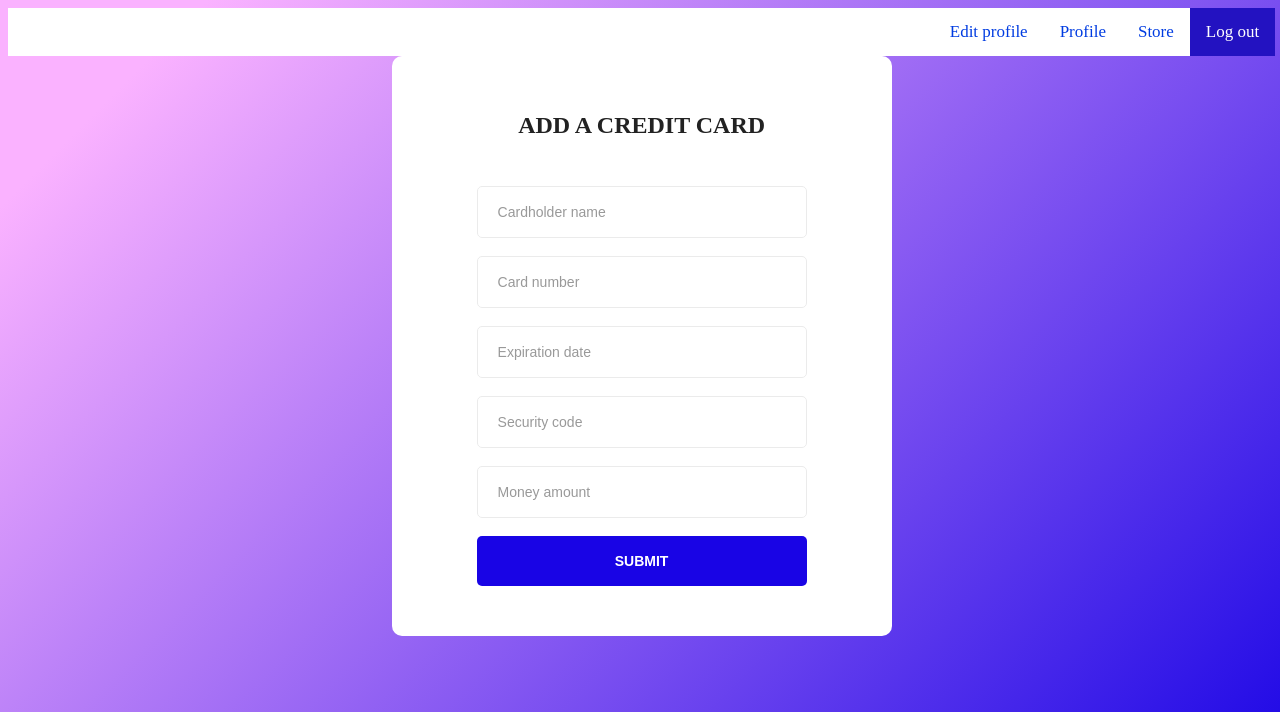
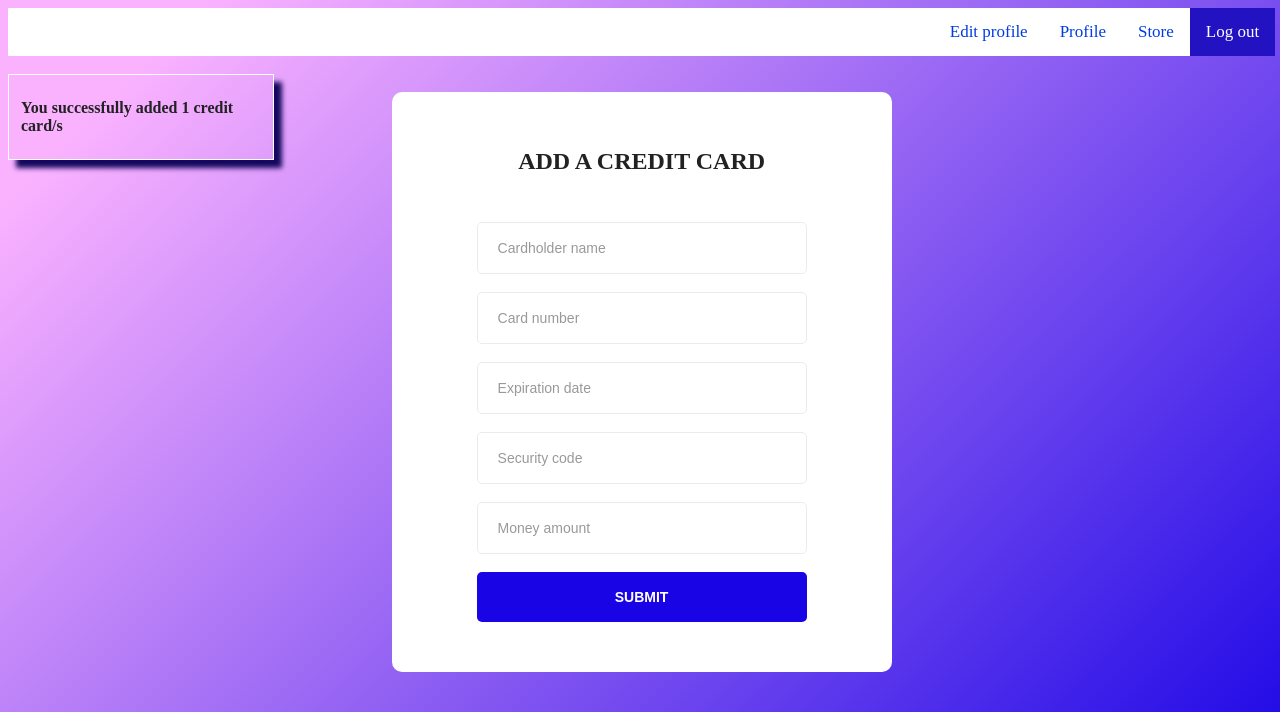
Before and after one commit to Tinaa3/DRS-projekat, a Flask app: page /card in a window 1280 px wide. Shown: the top 712 px of the page. Run offline with Flask 2, Linux system fonts and the light colour scheme; a user stored in the database is signed in; data comes from the database, SQL or seed files in the repository; both versions use the stored data as it was after the commit.

Commit message:
credit card validations

```diff
--- a/Classes/Card.py
+++ b/Classes/Card.py
@@ -4,9 +4,9 @@ from UI import db
 
 class Card(db.Model):
     id = db.Column(db.Integer(), primary_key=True)
-    name = db.Column(db.String(length=30), nullable = False)
+    name = db.Column(db.String(length=30), unique=True, nullable = False)
     cardNum = db.Column(db.Integer(), nullable = False)
     expDate = db.Column(db.String(length=8), nullable = False)
-    secCode = db.Column(db.Integer(), nullable = False)
+    secCode = db.Column(db.Integer(), nullable = False, unique=True)
     amount = db.Column(db.Integer(), nullable = False)
     owner = db.Column(db.Integer(), db.ForeignKey('user.id'))
--- a/Classes/forms.py
+++ b/Classes/forms.py
@@ -1,6 +1,6 @@
 from flask_wtf import FlaskForm
 from wtforms import StringField, EmailField, IntegerField, PasswordField, SubmitField
-from wtforms.validators import Length, EqualTo, Email, DataRequired, ValidationError, Regexp
+from wtforms.validators import Length, EqualTo, Email, DataRequired, ValidationError, Regexp, NumberRange
 from Classes.User import User
 
 class RegisterForm(FlaskForm):
@@ -20,13 +20,14 @@ class LoginForm(FlaskForm):
     password = PasswordField(label='Password', validators=[DataRequired()])
     submit = SubmitField(label='Login')
 
+
 class CardForm(FlaskForm):
-    name = StringField(label='name', validators=[Length(max=30), DataRequired()])
-    cardnum= IntegerField(label='cardnum', validators=[Length(min=16,max=16), DataRequired()])
-    expdate = IntegerField(label='expdate', validators=[Length(min=4,max=4), DataRequired()])
-    seccode = IntegerField(label='seccode', validators=[Length(min=3,max=3), DataRequired()])
-    amount = IntegerField(label='amount', validators=[Length(max=7), DataRequired()])
-    submit = SubmitField(label='Submit')
+    name = StringField('Cardholder name', validators=[DataRequired(), Length(min=15,max=30)])
+    cardnum = StringField('Card number', validators=[DataRequired(), Length(min=13, max=16), Regexp('^[0-9]*$', message='Card number must be numeric')])
+    expdate = StringField('Expiration date', validators=[DataRequired(), Length(min=4,max=4), Regexp('^(0[1-9]|1[0-2])([0-9]{2})$', message='Expiration date must be in the format MMYY')])
+    seccode = IntegerField('Security code', validators=[DataRequired(), NumberRange(min=100, max=999)])
+    amount = IntegerField('Amount', validators=[DataRequired(), Length(min=4, max=8)])
+    submit = SubmitField(label='submit')
 
 class EditForm(FlaskForm):
     name=StringField(label='Name', validators=[Length(min=2, max=30)])
--- a/UI/Routes.py
+++ b/UI/Routes.py
@@ -76,22 +76,27 @@ def register_page():
 def profile_page():
     return render_template('profile.html')
 
-@app.route('/card', methods=['GET','POST'])
+@app.route('/card', methods=['GET', 'POST'])
 @login_required
 def card_page():
     form = CardForm()
-    if request.method=='POST':
+    user_id = current_user.id
+    cards = Card.query.filter_by(owner=user_id).all()
+    num_cards = Card.query.filter_by(owner=user_id).count()
+    if request.method == 'POST':
         card = Card(name=form.name.data,
-                                cardNum=form.cardnum.data,
-                                expDate=form.expdate.data,
-                                secCode=form.seccode.data,
-                                amount=form.amount.data,
-                                owner=current_user.id)
+                    cardNum=form.cardnum.data,
+                    expDate=form.expdate.data,
+                    secCode=form.seccode.data,
+                    amount=form.amount.data,
+                    owner=user_id)
         db.session.add(card)
         db.session.commit()
+        return redirect(url_for('card_page'))
 
-        return redirect(url_for('card_page'))
-    return render_template('card.html', form=form)
+    return render_template('card.html', form=form, cards=cards, num_cards=num_cards)
+
+
 
 @app.route('/editprofile', methods=["GET", "POST"])
 @login_required
--- a/UI/templates/base.html
+++ b/UI/templates/base.html
@@ -4,6 +4,7 @@
 {% endblock %}
 </head>
 <style>
+
 body {
       background-image: linear-gradient(135deg, #FAB2FF 10%, #1904E5 100%);
       background-size: cover;
@@ -289,7 +290,21 @@ list-type-ulli {
     z-index: 2;
     color: #555;
   }
+  .shadowbox {
+  width: 15em;
+  float: left;
+  border: 1px solid rgb(255, 255, 255);
+  box-shadow: 8px 8px 5px rgb(19, 8, 93);
+  padding: 8px 12px;
+  background-image: white;
+}
+.pp {
+  font-size: medium;
+  color: #222;
+  position: relative;
+  font-style: bold;
 
+}
 </style>
 <body>
 <div class="topnav">
--- a/UI/templates/card.html
+++ b/UI/templates/card.html
@@ -6,10 +6,18 @@
 
 {% block card %}
 
+<br>
+<div class="shadowbox">
+    <h3 class="pp">You  successfully added {{ num_cards }} credit card/s</h3>
+</div>
 
+{% for error in form.expdate.errors %}
+  <p class="error" style="color: red; font-weight: bold;">{{ error }}</p>
+{% endfor %}
+
+<br>
     <form method="post">
     <div class="container">
-
         <div class= "signup-content">
             <h2>Add a credit card</h2>
             <div class="form-group">
```
Also changed, not shown: instance/database.db.
